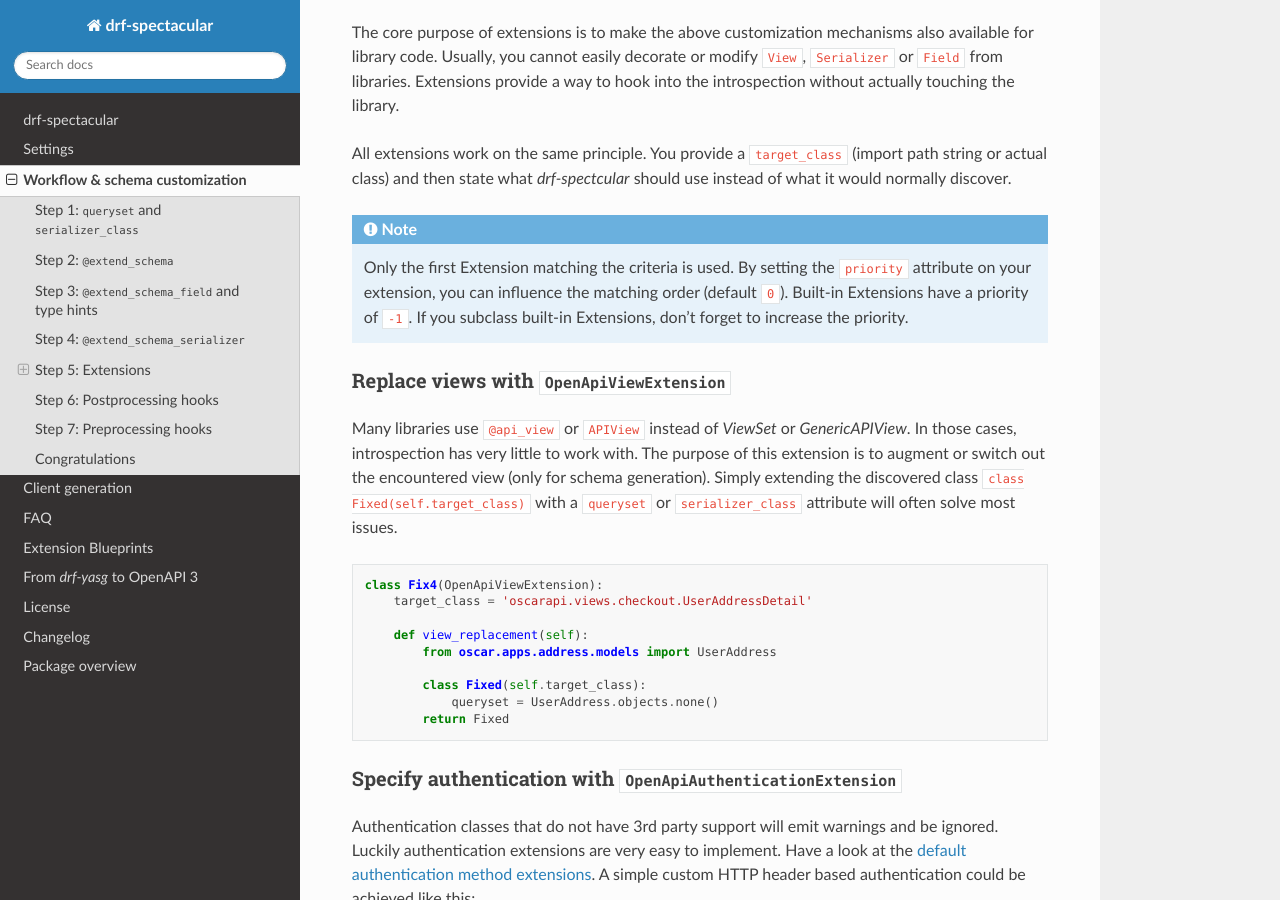
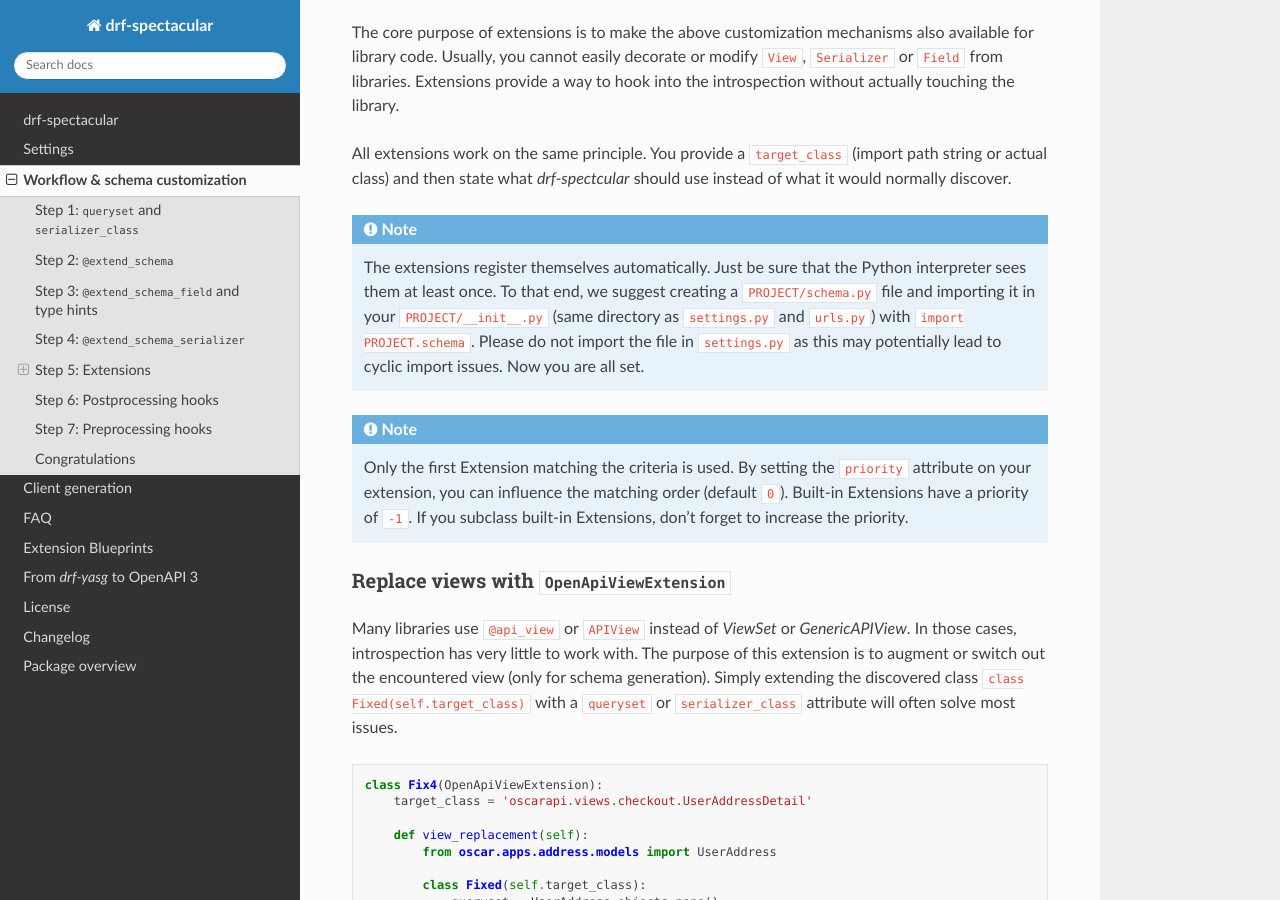
Before and after one commit to tfranzel/drf-spectacular, a Sphinx documentation site: the page built from docs/customization.rst, in a window 1280 px wide and 900 px high, scrolled down 2972 px. Built offline with Sphinx 7.4.7 and the Read the Docs theme 2.0.0, drawn with Linux system fonts in a browser that asks for light colours.

Commit message:
Add note about extensions registering themselves

```diff
--- a/docs/customization.rst
+++ b/docs/customization.rst
@@ -10,7 +10,6 @@
   are intended as an indicator to where `drf-spectacular` discovered issues.
   Sane fallbacks are used wherever possible and some warnings might not even be relevant to you.
   The remaining issues can be solved with the following steps.
-
 
 Step 1: ``queryset`` and ``serializer_class``
 ---------------------------------------------
@@ -148,6 +147,13 @@
 string or actual class) and then state what `drf-spectcular` should use instead of what
 it would normally discover.
 
+.. note:: The extensions register themselves automatically. Just be sure that the Python
+  interpreter sees them at least once.
+  To that end, we suggest creating a ``PROJECT/schema.py`` file and importing it in your
+  ``PROJECT/__init__.py`` (same directory as ``settings.py`` and ``urls.py``)
+  with ``import PROJECT.schema``. Please do not import the file in
+  ``settings.py`` as this may potentially lead to cyclic import issues. Now you are all set.
+
 .. note:: Only the first Extension matching the criteria is used. By setting the ``priority`` attribute
   on your extension, you can influence the matching order (default ``0``).
   Built-in Extensions have a priority of ``-1``. If you subclass built-in Extensions, don't forget to
```
